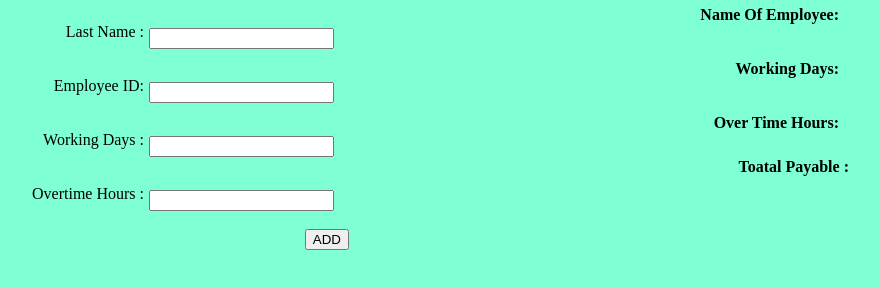
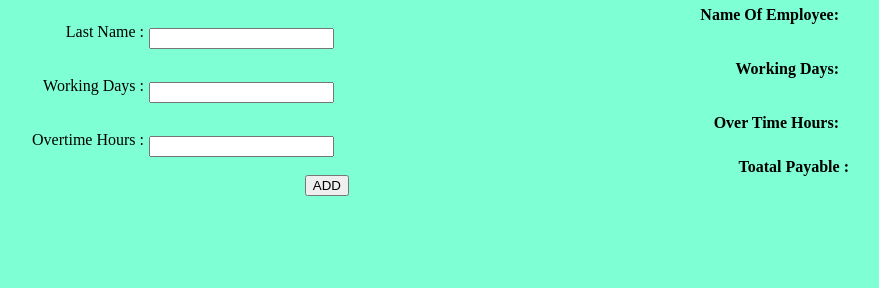
Before and after one commit to sagarpatil860/JAVA-SCRIPT-Assignment-15_employee_salary, a plain HTML site: page index.html in a window 1280 px wide. Shown: the part 258-546 px from the top of the page, without its empty margins (201-1080 px from the left). Drawn offline with Linux system fonts and the light colour scheme.

Commit message:
employee id text field removed

```diff
--- a/index.html
+++ b/index.html
@@ -21,8 +21,7 @@
       <input type="text" name="" id="fn"></p>
       <p class="text"> Last Name :
       <input type="text" name="" id="ln"> </p>
-      <p class="text"> Employee ID:
-      <input type="text" name="" id="ei"> </p>
+
 
       <p class="text"> Working Days :
       <input type="text" name="" id="wd"> </p>
```
